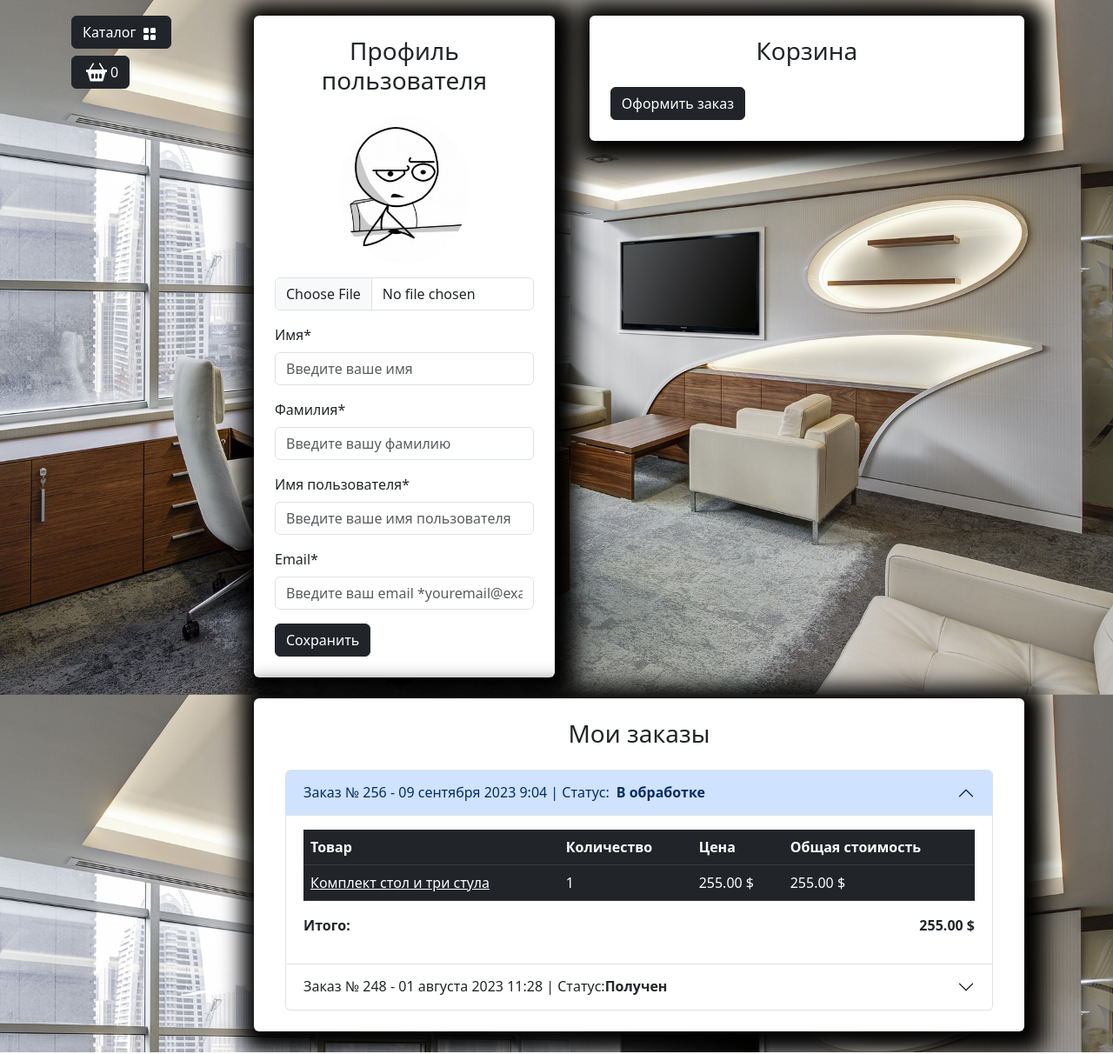
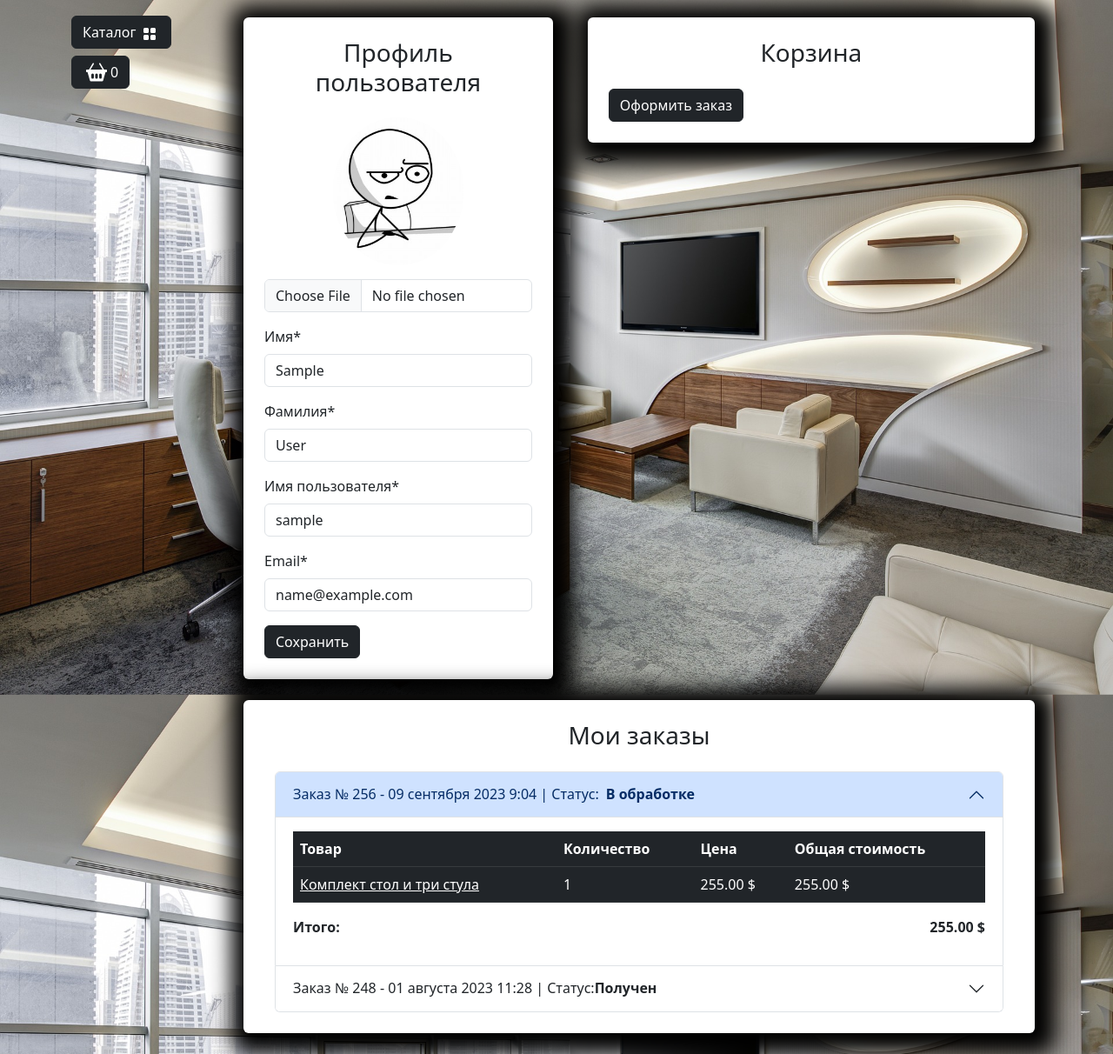
Before and after one commit to iDeash123/shop, a Django app: page /user/profile/ in a window 1280 px wide. Shown: the part 56-1268 px from the top of the page at 87% size. Run offline with Django 5.2, Linux system fonts and the light colour scheme; the visitor is signed in with stand-in values (Sample User, id 1); data comes from the database, SQL or seed files in the repository; some libraries are stand-ins or nearby versions.

Commit message:
Enhance user profile management with image upload and notifications

```diff
--- a/static/deps/css/my_css.css
+++ b/static/deps/css/my_css.css
@@ -44,3 +44,7 @@ body {
 .error-message-offset {
   margin-top: 70px; /* Вы можете настроить это значение (например, 100px, 150px и т.д.) */
 }
+
+#notification {
+  top: 75px;
+}
--- a/templates/includes/notifications.html
+++ b/templates/includes/notifications.html
@@ -12,3 +12,27 @@
     </div>
 </div>
 {% endif %}
+
+<div class="container mt-4">
+    <div class="row justify-content-center">
+        <div class="col-md-6">
+            {% if messages %}
+                {% for message in messages %}
+                    {% if message.tags == 'success' %}
+                    <div id="notification" class="position-fixed start-50 translate-middle-x z-3 alert alert-success fade show custom-shadow" role="alert">
+                        {{ message }}
+                    </div>
+                    {% endif %}
+                    {% if message.tags == 'warning' %}
+                    <div id="notification" class="position-fixed start-50 translate-middle-x z-3 alert alert-danger fade show custom-shadow" role="alert">
+                        {{ message }}
+                    </div>
+                    {% endif %}
+                {% endfor %}
+            {% else %}
+            <div id="jq-notification" class="position-fixed start-50 translate-middle-x z-3 alert alert-success fade show custom-shadow" style="display: none;" role="alert">
+            </div>
+            {% endif %}
+        </div>
+    </div>
+</div>
--- a/users/forms.py
+++ b/users/forms.py
@@ -1,6 +1,11 @@
 from calendar import c
 from django import forms
-from django.contrib.auth.forms import AuthenticationForm, UserCreationForm
+from django.contrib.auth.forms import (
+    AuthenticationForm,
+    UserCreationForm,
+    UserChangeForm,
+)
+
 
 from users.models import User
 
@@ -35,3 +40,21 @@ class UserRegistrationForm(UserCreationForm):
     email = forms.CharField()
     password1 = forms.CharField()
     password2 = forms.CharField()
+
+
+class ProfileForm(UserChangeForm):
+    class Meta:
+        model = User
+        fields = (
+            "image",
+            "first_name",
+            "last_name",
+            "username",
+            "email",
+        )
+
+    image = forms.ImageField(required=False)
+    first_name = forms.CharField()
+    last_name = forms.CharField()
+    username = forms.CharField()
+    email = forms.CharField()
--- a/users/templates/users/profile.html
+++ b/users/templates/users/profile.html
@@ -1,60 +1,101 @@
-{% extends 'base.html' %}
+{% extends "base.html" %}
 {% load static %}
 
 {% block content %}
-<div class="container main-content-offset">
 <div class="row">
+    <div class="container mt-5">
+        <div class="row">
+            <!-- Профиль с данными пользователя -->
             <div class="col-md-5">
                 <div class=" bg-white p-4 mb-4 mx-2 rounded custom-shadow">
                     <h3 class="text-center mb-4">Профиль пользователя</h3>
-                <form>
+                    <form action="{% url "users:profile" %}" method="post" enctype="multipart/form-data">
+                        {% csrf_token %}
                         <div class="row">
                             <div class="col-md-12 mb-3 text-center">
-                            <img src="{% static 'deps/images/baseavatar.jpg' %}"
+                                {% if user.image %}
+                                    <img src="{{ user.image.url }}"
                                         alt="Аватар пользователя" class="img-fluid rounded-circle"
                                         style="max-width: 150px;">
-                            <input type="file" class="form-control mt-3" id="avatar"
+                                {% else %}
+                                    <img src="{% static "deps/images/baseavatar.jpg" %}"
+                                        alt="Аватар пользователя" class="img-fluid rounded-circle"
+                                        style="max-width: 150px;">
+                                {% endif %}
+                                <input type="file" class="form-control mt-3" id="id_image"
+                                    name='image'
                                     accept="image/*">
+                                    {% if form.image.errors %}
+                                    <div class="alert alert-danger alert-dismissible fade show">{{form.image.errors}}</div>
+                                    {% endif %}
                             </div>
                             <div class="col-md-12 mb-3">
-                            <label for="firstName" class="form-label">Имя*</label>
-                            <input type="text" class="form-control" id="firstName"
-                                placeholder="Введите ваше имя" value="" required>
+                                <label for="id_first_name" class="form-label">Имя*</label>
+                                <input type="text" class="form-control" id="id_first_name"
+                                    name="first_name"
+                                    placeholder="Введите ваше имя"
+                                    value="{{ form.first_name.value }}"
+                                    required>
+                                    {% if form.first_name.errors %}
+                                    <div class="alert alert-danger alert-dismissible fade show">{{form.first_name.errors}}</div>
+                                    {% endif %}
                             </div>
                             <div class="col-md-12 mb-3">
-                            <label for="lastName" class="form-label">Фамилия*</label>
-                            <input type="text" class="form-control" id="lastName"
-                                placeholder="Введите вашу фамилию" value="" required>
+                                <label for="id_last_name" class="form-label">Фамилия*</label>
+                                <input type="text" class="form-control" id="id_last_name"
+                                    name="last_name"
+                                    placeholder="Введите вашу фамилию"
+                                    value="{{ form.last_name.value }}"
+                                    required>
+                                    {% if form.last_name.errors %}
+                                    <div class="alert alert-danger alert-dismissible fade show">{{form.last_name.errors}}</div>
+                                    {% endif %}
                             </div>
                             <div class="col-md-12 mb-3">
-                            <label for="username" class="form-label">Имя пользователя*</label>
-                            <input type="text" class="form-control" id="username"
-                                placeholder="Введите ваше имя пользователя" value="" required>
+                                <label for="id_username" class="form-label">Имя пользователя*</label>
+                                <input type="text" class="form-control" id="id_username"
+                                    name="username"
+                                    placeholder="Введите ваше имя пользователя"
+                                    value="{{ form.username.value }}"
+                                    required>
+                                    {% if form.username.errors %}
+                                    <div class="alert alert-danger alert-dismissible fade show">{{form.username.errors}}</div>
+                                    {% endif %}
                             </div>
                             <div class="col-md-12 mb-3">
-                            <label for="email" class="form-label">Email*</label>
-                            <input type="email" class="form-control" id="email"
-                                placeholder="Введите ваш email *youremail@example.com" value=""
+                                <label for="id_email" class="form-label">Email*</label>
+                                <input type="email" class="form-control" id="id_email"
+                                    name="email"
+                                    placeholder="Введите ваш email *youremail@example.com"
+                                    value="{{ form.email.value }}"
                                     required>
+                                    {% if form.email.errors %}
+                                    <div class="alert alert-danger alert-dismissible fade show">{{form.email.errors}}</div>
+                                    {% endif %}
                             </div>
                         </div>
                         <button type="submit" class="btn btn-dark">Сохранить</button>
                     </form>
                 </div>
             </div>
+            <!-- Корзина -->
             <div class="col-md-7">
                 <div class=" bg-white p-4 mb-4 mx-2 rounded custom-shadow">
                     <h3 class="text-center mb-4">Корзина</h3>
                     <div class="container" id="cart-items-container">
+                        <!-- Разметка корзины -->
+                        <!-- Закончилась разметка корзины -->
                     </div>
                     <a class="btn btn-dark" href="../orders/create_order.html">
                         Оформить заказ
                     </a>
                 </div>
             </div>
+            <!-- Оформленные заказы -->
             <div class="col-md-12">
                 <div class=" bg-white p-4 mb-4 mx-2 rounded custom-shadow">
                     <h3 class="text-center mb-4">Мои заказы</h3>
+                    <!-- Разметка заказов -->
                     <div class="container">
                         <div class="accordion" id="accordionExample">
                             <div class="accordion-item">
@@ -80,6 +121,7 @@
                                                     <td>1</td>
                                                     <td>255.00 $</td>
                                                     <td>255.00 $</td>
+
                                                 </tr>
                                             </tbody>
                                         </table>
@@ -114,6 +156,7 @@
                                                     <td>2</td>
                                                     <td>30.00 $</td>
                                                     <td>60.00 $</td>
+
                                                 </tr>
                                             </tbody>
                                         </table>
@@ -122,8 +165,10 @@
                             </div>
                         </div>
                     </div>
+                    <!-- Закончилась разметка заказов -->
                 </div>
             </div>
         </div>
     </div>
-{% endblock content %}
+</div>
+{% endblock  %}
--- a/users/views.py
+++ b/users/views.py
@@ -1,11 +1,12 @@
 import re
-from django.contrib import auth
+from django.contrib.auth.decorators import login_required
+from django.contrib import auth, messages
 from django.http import HttpResponseRedirect
 from django.shortcuts import render
 from django.template import context
 from django.urls import reverse
 
-from users.forms import UserLoginForm, UserRegistrationForm
+from users.forms import UserLoginForm, UserRegistrationForm, ProfileForm
 
 
 def login(request):
@@ -17,6 +18,7 @@ def login(request):
             user = auth.authenticate(username=username, password=password)
             if user:
                 auth.login(request, user)
+                messages.success(request, f"Ви успішно увійшли як {username}")
                 return HttpResponseRedirect(reverse("main:index"))
     else:
         form = UserLoginForm()
@@ -32,6 +34,7 @@ def registration(request):
             form.save()
             user = form.instance
             auth.login(request, user)
+            messages.success(request, f"Ви успішно зареєструвалися як {user.username}")
             return HttpResponseRedirect(reverse("main:index"))
     else:
         form = UserRegistrationForm()
@@ -43,11 +46,28 @@ def registration(request):
     return render(request, "users/registration.html", context)
 
 
+@login_required
 def profile(request):
-    context = {"title": "SEAR - Кабінет"}
+    if request.method == "POST":
+        form = ProfileForm(
+            data=request.POST, instance=request.user, files=request.FILES
+        )
+        if form.is_valid():
+            form.save()
+            messages.success(request, "Ваш профіль успішно оновлено!")
+            return HttpResponseRedirect(reverse("user:profile"))
+    else:
+        form = ProfileForm(instance=request.user)
+
+    context = {
+        "title": "SEAR - Кабінет",
+        "form": form,
+    }
     return render(request, "users/profile.html", context)
 
 
+@login_required
 def logout(request):
+    messages.success(request, f"{request.user.username}, ви успішно вийшли з акаунта.")
     auth.logout(request)
     return HttpResponseRedirect(reverse("main:index"))
```
Lines whose indentation alone changed are shown as unchanged.
